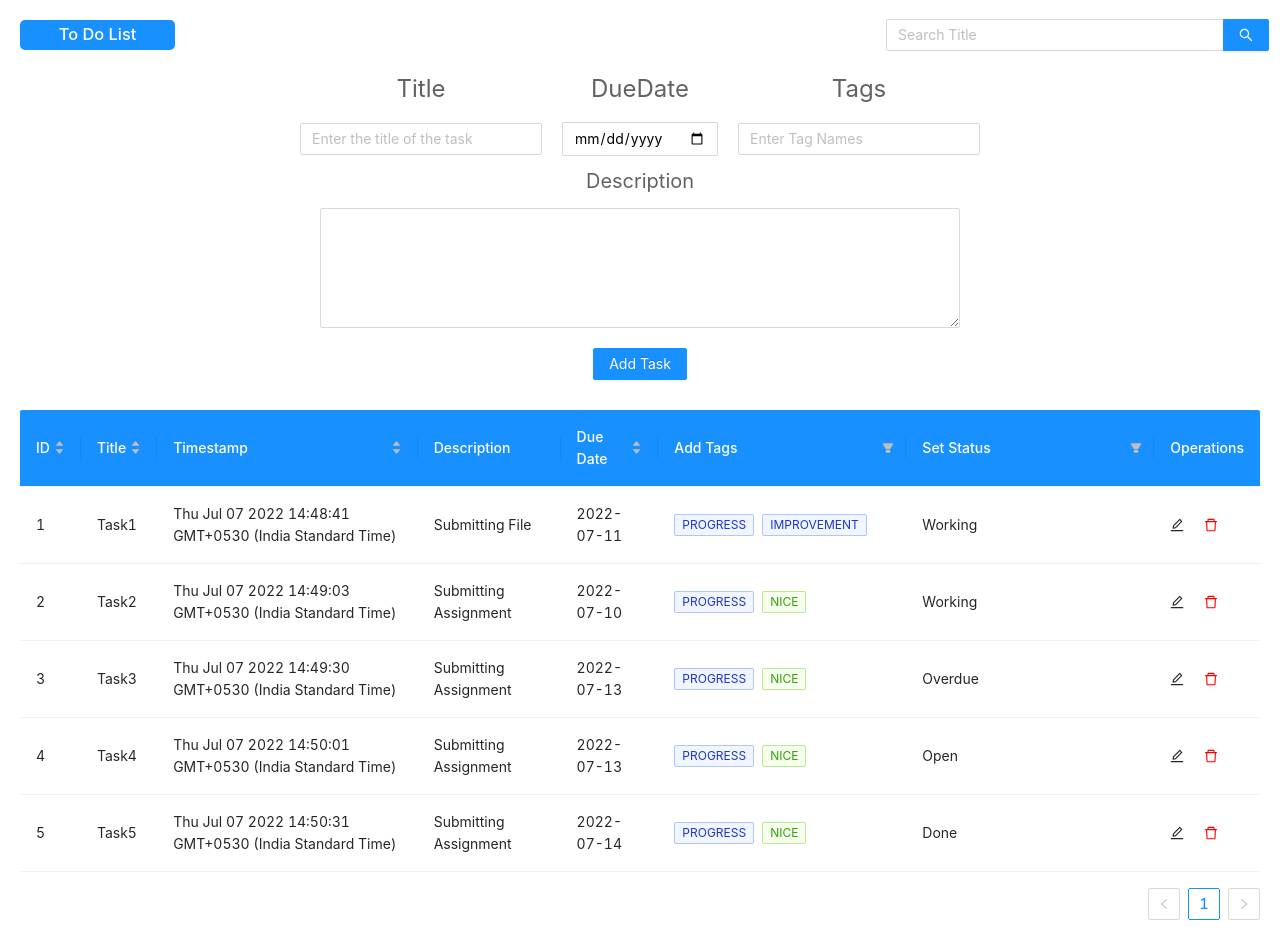
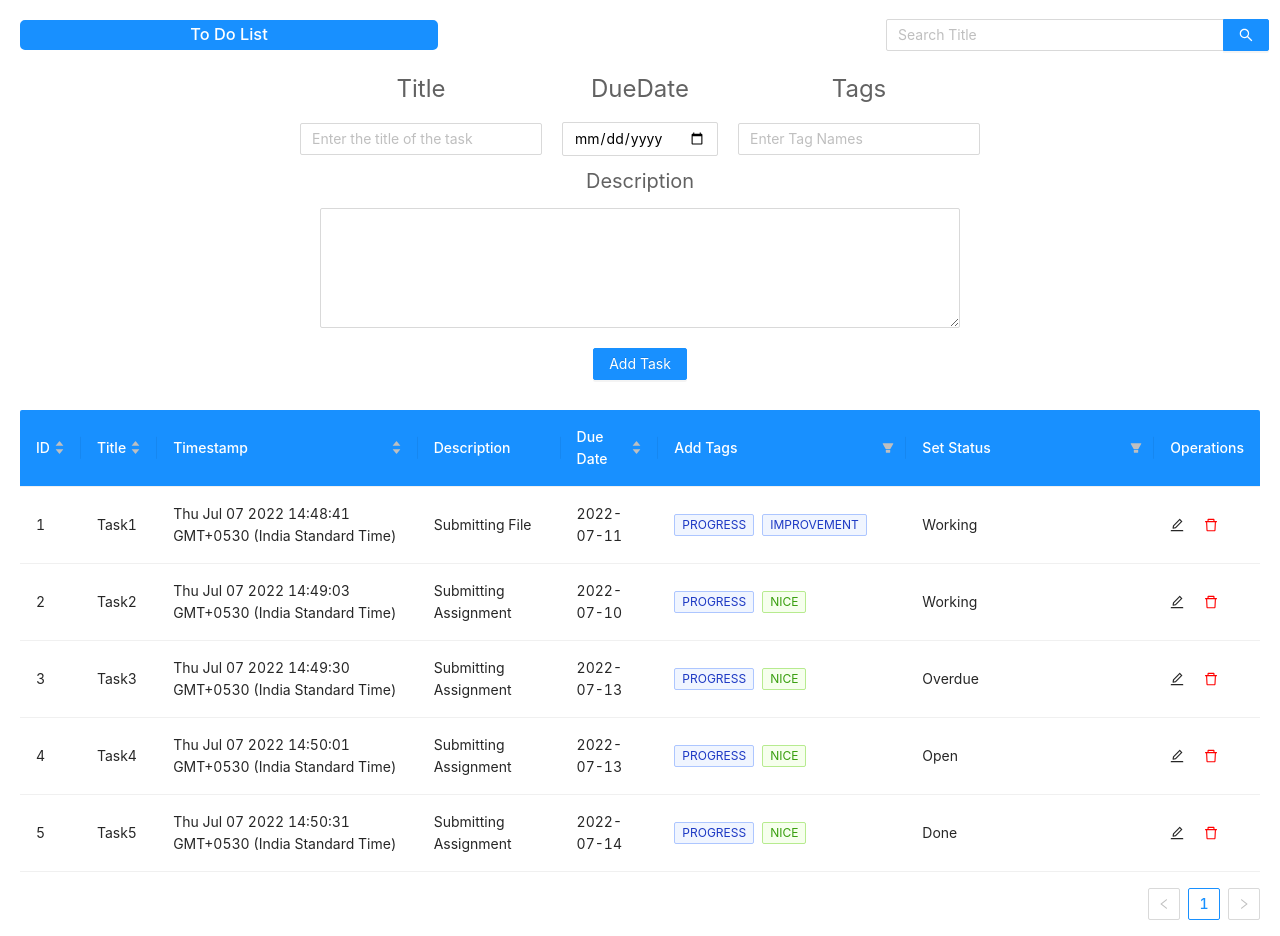
Before and after one commit to develop-er11/TodoList, a React (Create React App) app: page / in a window 1280 px wide. Built offline with nearby package versions, Linux system fonts and the light colour scheme; the HTML template or start-up script is replaced by a standard one.

Commit message:
Update App.css

```diff
--- a/src/App.css
+++ b/src/App.css
@@ -14,7 +14,7 @@ h3{
   text-align: center;
   margin:20px;
   /*margin-left:50%;*/
-  margin-right:80%;
+  margin-right:50%;
   color:white;
   background-color: #1890ff;
   border-radius: 5px;
```
